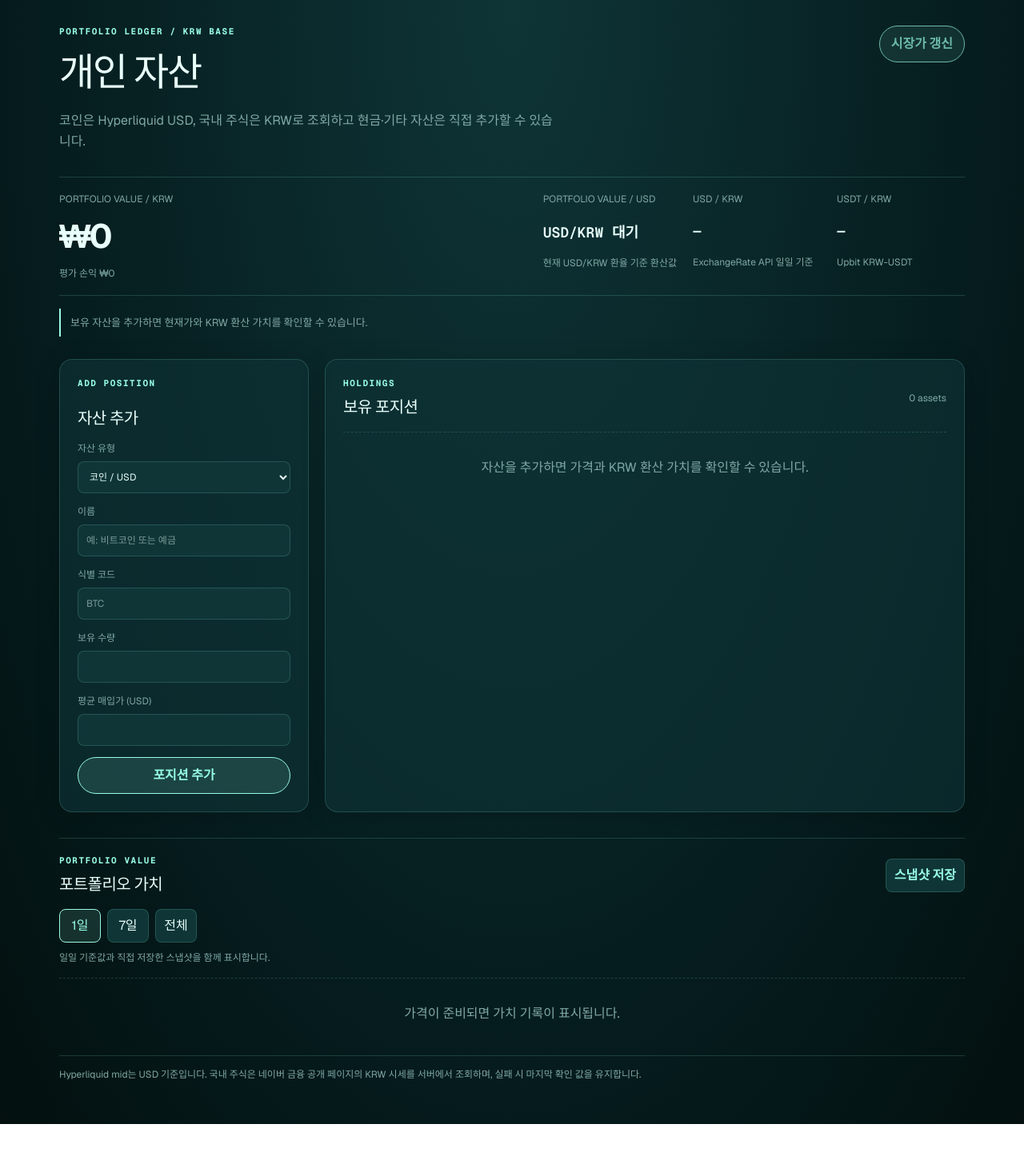
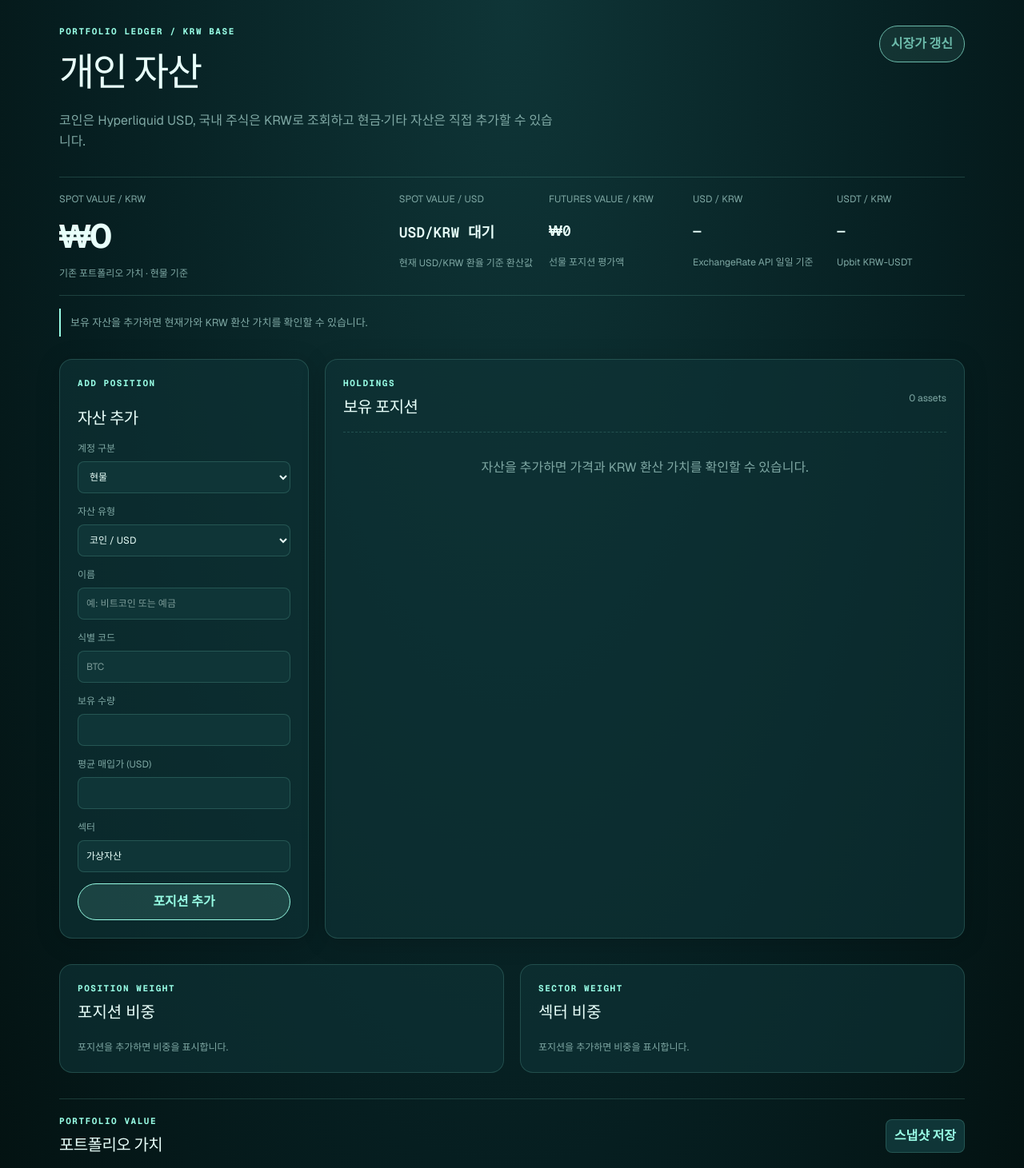
Before and after one commit to daniel325B/personal-portfolio, a Next.js app: page / in a window 1280 px wide. Shown: the top 1461 px of the page at 80% size. Before the commit the page ends 1406 px from the top, so only its background shows below. Built offline with nearby package versions, Linux system fonts and the light colour scheme.

Commit message:
Add spot futures and allocation views

```diff
--- /dev/null
+++ b/app/PortfolioAllocation.tsx
@@ -0,0 +1,21 @@
+"use client";
+
+type AllocationItem = { readonly label: string; readonly value: number };
+
+type PortfolioAllocationProps = {
+  readonly positions: readonly AllocationItem[];
+  readonly sectors: readonly AllocationItem[];
+  readonly totalValue: number;
+  readonly formatKrw: (value: number) => string;
+};
+
+function AllocationList({ items, totalValue, formatKrw }: { readonly items: readonly AllocationItem[]; readonly totalValue: number; readonly formatKrw: (value: number) => string }) {
+  return <div className="allocationList">{items.length === 0 ? <p className="allocationEmpty">포지션을 추가하면 비중을 표시합니다.</p> : items.map((item) => {
+    const percentage = totalValue === 0 ? 0 : (item.value / totalValue) * 100;
+    return <div className="allocationRow" key={item.label}><div><b>{item.label}</b><span>{percentage.toFixed(1)}%</span></div><i><em style={{ width: `${percentage}%` }} /></i><small>{formatKrw(item.value)}</small></div>;
+  })}</div>;
+}
+
+export function PortfolioAllocation({ positions, sectors, totalValue, formatKrw }: PortfolioAllocationProps) {
+  return <section className="allocationGrid" aria-label="자산 비중"><article><p className="raoniEyebrow">POSITION WEIGHT</p><h2>포지션 비중</h2><AllocationList items={positions} totalValue={totalValue} formatKrw={formatKrw} /></article><article><p className="raoniEyebrow">SECTOR WEIGHT</p><h2>섹터 비중</h2><AllocationList items={sectors} totalValue={totalValue} formatKrw={formatKrw} /></article></section>;
+}
--- a/app/PortfolioAssetForm.tsx
+++ b/app/PortfolioAssetForm.tsx
@@ -1,7 +1,7 @@
 "use client";
 
 import { type FormEvent, useEffect, useState } from "react";
-import { type AssetKind, type PositionForm, type StockCandidate, formForKind, isAssetKind, isRecord } from "./portfolio-model";
+import { type AssetKind, type PositionForm, type StockCandidate, formForKind, isAccountKind, isAssetKind, isRecord } from "./portfolio-model";
 
 type PortfolioAssetFormProps = {
   readonly onAdd: (form: PositionForm, candidate: StockCandidate | null) => boolean;
@@ -51,6 +51,11 @@ export function PortfolioAssetForm({ onAdd }: PortfolioAssetFormProps) {
     setSearching(false);
   }
 
+  function updateAccount(value: string): void {
+    if (!isAccountKind(value)) return;
+    setForm((current) => ({ ...current, account: value }));
+  }
+
   function updateName(name: string): void {
     setForm((current) => ({ ...current, name }));
     setSelected(null);
@@ -69,7 +74,7 @@ export function PortfolioAssetForm({ onAdd }: PortfolioAssetFormProps) {
   function submit(event: FormEvent<HTMLFormElement>): void {
     event.preventDefault();
     if (onAdd(form, selected)) {
-      setForm(formForKind(form.kind));
+      setForm({ ...formForKind(form.kind), account: form.account });
       setCandidates([]);
       setSelected(null);
       setSearchMessage("");
@@ -82,6 +87,7 @@ export function PortfolioAssetForm({ onAdd }: PortfolioAssetFormProps) {
 
   return <form className="raoniForm" onSubmit={submit}>
     <p className="raoniEyebrow">ADD POSITION</p><h2>자산 추가</h2>
+    <label>계정 구분<select value={form.account} onChange={(event) => updateAccount(event.target.value)}><option value="spot">현물</option><option value="futures">선물</option></select></label>
     <label>자산 유형<select value={form.kind} onChange={(event) => updateKind(event.target.value)}><option value="crypto">코인 / USD</option><option value="equity">국내 주식 / KRW</option><option value="cash">현금 / KRW</option><option value="other">기타 자산 / KRW</option></select></label>
     <label>{form.kind === "equity" ? "종목명 검색" : "이름"}<input value={form.name} onChange={(event) => updateName(event.target.value)} placeholder={form.kind === "equity" ? "예: 삼성전자" : "예: 비트코인 또는 예금"} /></label>
     {form.kind === "equity" ? <div className="stockSearch" aria-live="polite">
@@ -93,6 +99,7 @@ export function PortfolioAssetForm({ onAdd }: PortfolioAssetFormProps) {
     <label>{form.kind === "cash" ? "보유 현금 (KRW)" : "보유 수량"}<input inputMode="decimal" value={form.quantity} onChange={(event) => setForm((current) => ({ ...current, quantity: event.target.value }))} /></label>
     {showManualQuote ? <label>현재 단가 (KRW)<input inputMode="decimal" value={form.manualQuote} onChange={(event) => setForm((current) => ({ ...current, manualQuote: event.target.value }))} /></label> : null}
     {showAverageCost ? <label>평균 매입가 ({form.kind === "crypto" ? "USD" : "KRW"})<input inputMode="decimal" value={form.averageCost} onChange={(event) => setForm((current) => ({ ...current, averageCost: event.target.value }))} /></label> : null}
+    <label>섹터<input value={form.sector} onChange={(event) => setForm((current) => ({ ...current, sector: event.target.value }))} placeholder="예: 가상자산, 국내 주식" /></label>
     <button type="submit">포지션 추가</button>
   </form>;
 }
--- a/app/PortfolioDashboardV3.tsx
+++ b/app/PortfolioDashboardV3.tsx
@@ -4,6 +4,7 @@ import { useCallback, useEffect, useMemo, useState } from "react";
 import { captureSnapshot, parsePortfolioHistory, selectTimeline, upsertDailyValue } from "../lib/portfolio-history.mjs";
 import { PortfolioAssetForm } from "./PortfolioAssetForm";
 import { PortfolioHistory } from "./PortfolioHistory";
+import { PortfolioAllocation } from "./PortfolioAllocation";
 import { type Asset, type MarketSnapshot, type PositionForm, type StockCandidate, emptyMarket, isAsset, isRecord, quoteLabel } from "./portfolio-model";
 
 const assetStorageKey = "portfolio-ledger-assets";
@@ -49,11 +50,20 @@ export function PortfolioDashboardV3() {
 
   const positionValue = useCallback((asset: Asset) => asset.quantity * asset.quote * (asset.kind === "crypto" ? (market.usdKrw ?? 0) : 1), [market.usdKrw]);
   const totalValue = useMemo(() => assets.reduce((sum, asset) => sum + positionValue(asset), 0), [assets, positionValue]);
-  const totalUsdValue = market.usdKrw === null ? null : totalValue / market.usdKrw;
-  const totalCost = useMemo(() => assets.reduce((sum, asset) => sum + asset.quantity * asset.averageCost * (asset.kind === "crypto" ? (market.usdKrw ?? 0) : 1), 0), [assets, market.usdKrw]);
+  const spotValue = useMemo(() => assets.filter((asset) => asset.account !== "futures").reduce((sum, asset) => sum + positionValue(asset), 0), [assets, positionValue]);
+  const futuresValue = totalValue - spotValue;
   const marketAssetsKey = useMemo(() => assets.filter((asset) => asset.kind === "crypto" || asset.kind === "equity").map((asset) => `${asset.kind}:${asset.symbol}`).join("|"), [assets]);
   const hasReadyValuation = assets.length > 0 && assets.every((asset) => asset.quote > 0 && (asset.kind !== "crypto" || market.usdKrw !== null));
   const timeline = useMemo(() => selectTimeline(history, range, dayKey()), [history, range]);
+  const positionWeights = useMemo(() => assets.map((asset) => ({ label: `${asset.name} · ${asset.account === "futures" ? "선물" : "현물"}`, value: positionValue(asset) })).sort((left, right) => right.value - left.value), [assets, positionValue]);
+  const sectorWeights = useMemo(() => {
+    const totals = new Map<string, number>();
+    for (const asset of assets) {
+      const sector = asset.sector?.trim() || asset.kind;
+      totals.set(sector, (totals.get(sector) ?? 0) + positionValue(asset));
+    }
+    return [...totals].map(([label, value]) => ({ label, value })).sort((left, right) => right.value - left.value);
+  }, [assets, positionValue]);
 
   const refresh = useCallback(async (assetKey: string) => {
     if (assetKey.length === 0) return;
@@ -107,7 +117,7 @@ export function PortfolioDashboardV3() {
   useEffect(() => { if (hydrated) localStorage.setItem(assetStorageKey, JSON.stringify(assets)); }, [assets, hydrated]);
   useEffect(() => { if (hydrated) localStorage.setItem(historyStorageKey, JSON.stringify(history)); }, [history, hydrated]);
   useEffect(() => { if (hydrated && marketAssetsKey.length > 0) queueMicrotask(() => void refresh(marketAssetsKey)); }, [hydrated, marketAssetsKey, refresh]);
-  useEffect(() => { if (hydrated && hasReadyValuation) queueMicrotask(() => setHistory((current) => upsertDailyValue(current, dayKey(), totalValue))); }, [hasReadyValuation, hydrated, totalValue]);
+  useEffect(() => { if (hydrated && hasReadyValuation) queueMicrotask(() => setHistory((current) => upsertDailyValue(current, dayKey(), spotValue))); }, [hasReadyValuation, hydrated, spotValue]);
 
   function addAsset(form: PositionForm, candidate: StockCandidate | null): boolean {
     const quantity = Number(form.quantity);
@@ -122,23 +132,24 @@ export function PortfolioDashboardV3() {
     }
     const quote = form.kind === "cash" ? 1 : form.kind === "other" ? manualQuote : 0;
     const quoteState = form.kind === "cash" || form.kind === "other" ? "manual" : "pending";
-    setAssets((current) => [...current, { id: crypto.randomUUID(), kind: form.kind, name: form.name.trim(), symbol, quantity, averageCost, quote, quoteState }]);
+    setAssets((current) => [...current, { id: crypto.randomUUID(), kind: form.kind, name: form.name.trim(), symbol, quantity, averageCost, quote, quoteState, account: form.account, sector: form.sector.trim() || form.kind }]);
     setNotice(form.kind === "cash" || form.kind === "other" ? "직접 입력 자산을 추가했습니다." : "포지션을 추가했습니다. 시장가를 자동으로 조회합니다.");
     return true;
   }
 
   function saveSnapshot(): void {
     if (!hasReadyValuation) { setNotice("현재가가 준비된 뒤 스냅샷을 저장할 수 있습니다."); return; }
-    setHistory((current) => captureSnapshot(current, new Date().toISOString(), totalValue, crypto.randomUUID()));
+    setHistory((current) => captureSnapshot(current, new Date().toISOString(), spotValue, crypto.randomUUID()));
     setNotice("현재 포트폴리오 가치를 스냅샷으로 저장했습니다.");
   }
 
   const pending = assets.some((asset) => asset.kind === "crypto") && market.usdKrw === null;
   return <main className="raoniPortfolio">
     <header className="raoniHeader"><div><p className="raoniEyebrow">PORTFOLIO LEDGER / KRW BASE</p><h1>개인 자산</h1><p>코인은 Hyperliquid USD, 국내 주식은 KRW로 조회하고 현금·기타 자산은 직접 추가할 수 있습니다.</p></div><button type="button" onClick={() => void refresh(marketAssetsKey)} disabled={refreshing || marketAssetsKey.length === 0}>{refreshing ? "시장가 갱신 중" : "시장가 갱신"}</button></header>
-    <section className="marketStrip" aria-label="시장 요약"><article><span>PORTFOLIO VALUE / KRW</span><strong>{pending ? "USD/KRW 대기" : formatKrw(totalValue)}</strong><small>평가 손익 {pending ? "—" : formatKrw(totalValue - totalCost)}</small></article><article><span>PORTFOLIO VALUE / USD</span><b>{totalUsdValue === null ? "USD/KRW 대기" : formatUsd(totalUsdValue)}</b><small>현재 USD/KRW 환율 기준 환산값</small></article><article><span>USD / KRW</span><b>{market.usdKrw === null ? "—" : formatKrw(market.usdKrw)}</b><small>ExchangeRate API 일일 기준</small></article><article><span>USDT / KRW</span><b>{market.usdtKrw === null ? "—" : formatKrw(market.usdtKrw)}</b><small>Upbit KRW-USDT</small></article></section>
+    <section className="marketStrip" aria-label="시장 요약"><article><span>SPOT VALUE / KRW</span><strong>{pending ? "USD/KRW 대기" : formatKrw(spotValue)}</strong><small>기존 포트폴리오 가치 · 현물 기준</small></article><article><span>SPOT VALUE / USD</span><b>{market.usdKrw === null ? "USD/KRW 대기" : formatUsd(spotValue / market.usdKrw)}</b><small>현재 USD/KRW 환율 기준 환산값</small></article><article><span>FUTURES VALUE / KRW</span><b>{formatKrw(futuresValue)}</b><small>선물 포지션 평가액</small></article><article><span>USD / KRW</span><b>{market.usdKrw === null ? "—" : formatKrw(market.usdKrw)}</b><small>ExchangeRate API 일일 기준</small></article><article><span>USDT / KRW</span><b>{market.usdtKrw === null ? "—" : formatKrw(market.usdtKrw)}</b><small>Upbit KRW-USDT</small></article></section>
     <p className="raoniNotice" role="status">{notice}{market.refreshedAt === null ? "" : ` · 마지막 갱신 ${market.refreshedAt}`}</p>
-    <section className="raoniGrid"><PortfolioAssetForm onAdd={addAsset} /><section className="raoniPositions" aria-label="보유 포지션"><div className="raoniSectionHead"><div><p className="raoniEyebrow">HOLDINGS</p><h2>보유 포지션</h2></div><span>{assets.length} assets</span></div>{assets.length === 0 ? <div className="raoniEmpty">자산을 추가하면 가격과 KRW 환산 가치를 확인할 수 있습니다.</div> : assets.map((asset) => <article className="raoniRow" key={asset.id}>{asset.kind === "cash" ? <><div><b>{asset.name}</b><small>직접 입력 · {quoteLabel(asset)}</small></div><div><b>{formatKrw(positionValue(asset))}</b><small>보유 현금</small></div></> : <><div><b>{asset.name}</b><small>{asset.symbol} · {sourceText(asset)} · {quoteLabel(asset)}</small></div><div><span>{quoteText(asset)}</span><small>현재 단가</small></div><div><b>{asset.kind === "crypto" && market.usdKrw === null ? "USD/KRW 대기" : formatKrw(positionValue(asset))}</b><small>{formatNumber(asset.quantity)} 보유</small></div></>}<button className="delete" type="button" onClick={() => setAssets((current) => current.filter((item) => item.id !== asset.id))}>삭제</button></article>)}</section></section>
+    <section className="raoniGrid"><PortfolioAssetForm onAdd={addAsset} /><section className="raoniPositions" aria-label="보유 포지션"><div className="raoniSectionHead"><div><p className="raoniEyebrow">HOLDINGS</p><h2>보유 포지션</h2></div><span>{assets.length} assets</span></div>{assets.length === 0 ? <div className="raoniEmpty">자산을 추가하면 가격과 KRW 환산 가치를 확인할 수 있습니다.</div> : assets.map((asset) => <article className="raoniRow" key={asset.id}>{asset.kind === "cash" ? <><div><b>{asset.name}</b><small>{asset.account === "futures" ? "선물" : "현물"} · 직접 입력 · {quoteLabel(asset)}</small></div><div><b>{formatKrw(positionValue(asset))}</b><small>보유 현금</small></div></> : <><div><b>{asset.name}</b><small>{asset.account === "futures" ? "선물" : "현물"} · {asset.sector ?? asset.kind} · {asset.symbol} · {sourceText(asset)} · {quoteLabel(asset)}</small></div><div><span>{quoteText(asset)}</span><small>현재 단가</small></div><div><b>{asset.kind === "crypto" && market.usdKrw === null ? "USD/KRW 대기" : formatKrw(positionValue(asset))}</b><small>{formatNumber(asset.quantity)} 보유</small></div></>}<button className="delete" type="button" onClick={() => setAssets((current) => current.filter((item) => item.id !== asset.id))}>삭제</button></article>)}</section></section>
+    <PortfolioAllocation positions={positionWeights} sectors={sectorWeights} totalValue={totalValue} formatKrw={formatKrw} />
     <PortfolioHistory points={timeline} range={range} onRangeChange={setRange} onSnapshot={saveSnapshot} formatKrw={formatKrw} />
     <footer>Hyperliquid mid는 USD 기준입니다. 국내 주식은 네이버 금융 공개 페이지의 KRW 시세를 서버에서 조회하며, 실패 시 마지막 확인 값을 유지합니다.</footer>
   </main>;
--- a/app/globals.css
+++ b/app/globals.css
@@ -132,6 +132,16 @@ button, input, select { font: inherit; }
 .chartLabels { display: flex; gap: 8px; overflow-x: auto; padding-bottom: 2px; }
 .chartLabels small { flex: 0 0 auto; color: var(--muted); font-size: 10px; white-space: nowrap; }
 
+.allocationGrid { display: grid; grid-template-columns: repeat(2, minmax(0, 1fr)); gap: 20px; margin-top: 32px; }
+.allocationGrid article { border: 1px solid var(--line); border-radius: 16px; padding: 22px; background: var(--panel); }
+.allocationGrid h2 { margin: 0; font-size: 20px; }
+.allocationList { display: grid; gap: 14px; margin-top: 20px; }
+.allocationRow { display: grid; gap: 7px; }
+.allocationRow > div { display: flex; justify-content: space-between; gap: 10px; font-size: 13px; }
+.allocationRow span, .allocationRow small, .allocationEmpty { color: var(--muted); font-size: 12px; }
+.allocationRow i { display: block; height: 7px; overflow: hidden; border-radius: 999px; background: var(--raised); }
+.allocationRow em { display: block; height: 100%; border-radius: inherit; background: linear-gradient(90deg, var(--accent), #50d2c1); }
+
 footer { margin-top: 32px; border-top: 1px solid var(--line); padding-top: 14px; line-height: 1.6; }
 
 button:focus-visible, input:focus-visible, select:focus-visible { outline: 2px solid var(--warning); outline-offset: 3px; }
@@ -144,6 +154,7 @@ button:focus-visible, input:focus-visible, select:focus-visible { outline: 2px s
   .raoniHeader button { align-self: flex-start; }
   .marketStrip { gap: 20px; }
   .raoniGrid { grid-template-columns: 1fr; }
+  .allocationGrid { grid-template-columns: 1fr; }
   .raoniRow { gap: 10px; }
   .raoniRow > div:not(:first-child) { text-align: left; }
   .raoniSectionHead { align-items: flex-start; gap: 12px; }
--- a/app/portfolio-model.ts
+++ b/app/portfolio-model.ts
@@ -1,5 +1,7 @@
 export const assetKinds = ["crypto", "equity", "cash", "other"] as const;
 export type AssetKind = (typeof assetKinds)[number];
+export const accountKinds = ["spot", "futures"] as const;
+export type AccountKind = (typeof accountKinds)[number];
 export type QuoteState = "live" | "manual" | "stale" | "pending";
 
 export type Asset = {
@@ -11,6 +13,8 @@ export type Asset = {
   readonly averageCost: number;
   readonly quote: number;
   readonly quoteState: QuoteState;
+  readonly account?: AccountKind;
+  readonly sector?: string;
 };
 
 export type PositionForm = {
@@ -20,6 +24,8 @@ export type PositionForm = {
   readonly quantity: string;
   readonly averageCost: string;
   readonly manualQuote: string;
+  readonly account: AccountKind;
+  readonly sector: string;
 };
 
 export type MarketSnapshot = {
@@ -34,16 +40,21 @@ export type StockCandidate = {
 };
 
 export const emptyMarket: MarketSnapshot = { usdKrw: null, usdtKrw: null, refreshedAt: null };
-export const emptyForm: PositionForm = { kind: "crypto", name: "", symbol: "", quantity: "", averageCost: "", manualQuote: "" };
+export const emptyForm: PositionForm = { kind: "crypto", name: "", symbol: "", quantity: "", averageCost: "", manualQuote: "", account: "spot", sector: "가상자산" };
 
 export function isAssetKind(value: string): value is AssetKind {
   return assetKinds.some((kind) => kind === value);
 }
 
+export function isAccountKind(value: string): value is AccountKind {
+  return accountKinds.some((account) => account === value);
+}
+
 export function formForKind(kind: AssetKind): PositionForm {
-  if (kind === "cash") return { ...emptyForm, kind, name: "KRW 현금", symbol: "KRW", manualQuote: "1" };
-  if (kind === "other") return { ...emptyForm, kind, symbol: "OTHER" };
-  return { ...emptyForm, kind };
+  if (kind === "cash") return { ...emptyForm, kind, name: "KRW 현금", symbol: "KRW", manualQuote: "1", sector: "현금" };
+  if (kind === "equity") return { ...emptyForm, kind, sector: "국내 주식" };
+  if (kind === "other") return { ...emptyForm, kind, symbol: "OTHER", sector: "기타" };
+  return { ...emptyForm, kind, sector: "가상자산" };
 }
 
 export function isRecord(value: unknown): value is Record<string, unknown> {
```
